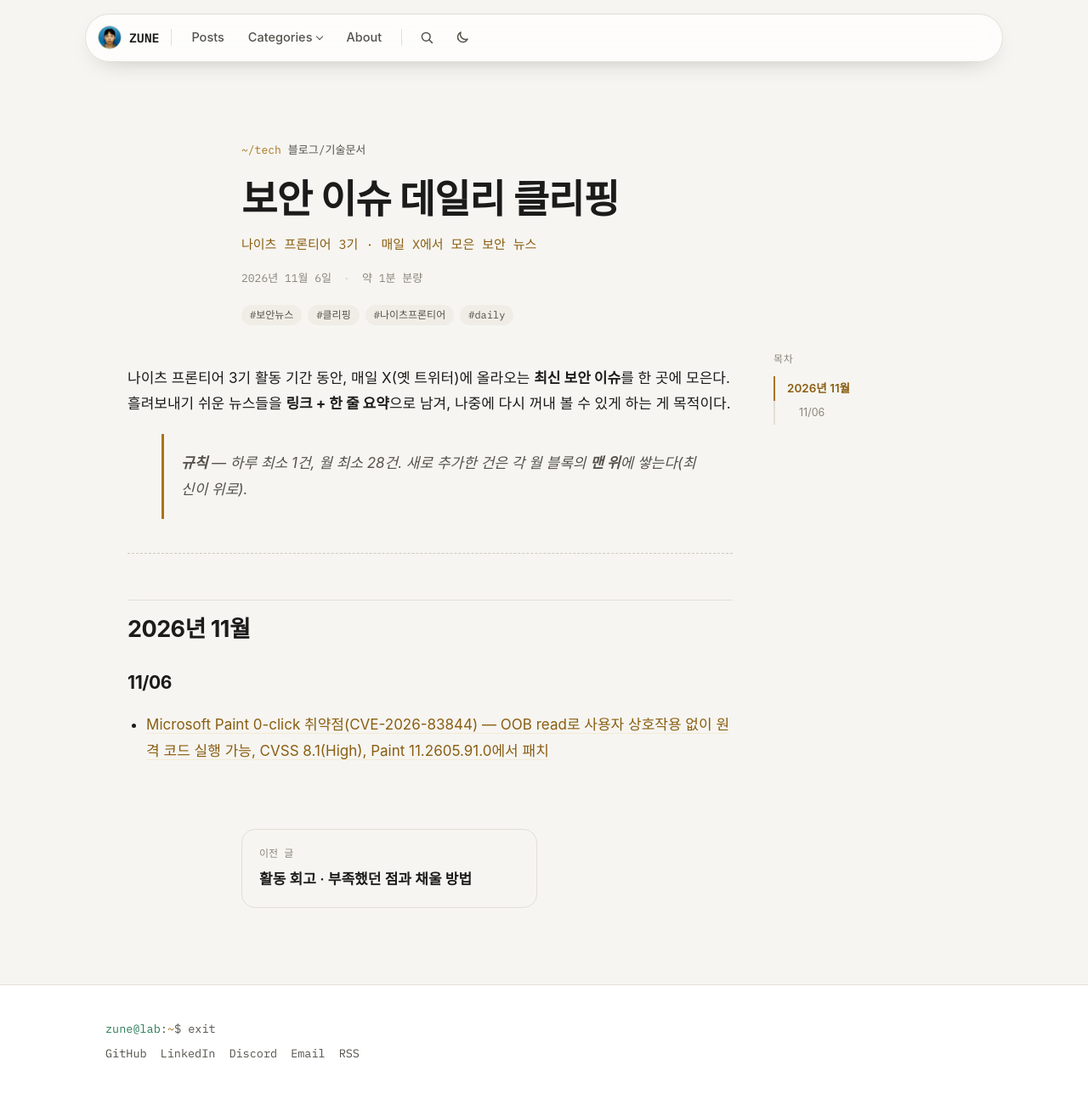
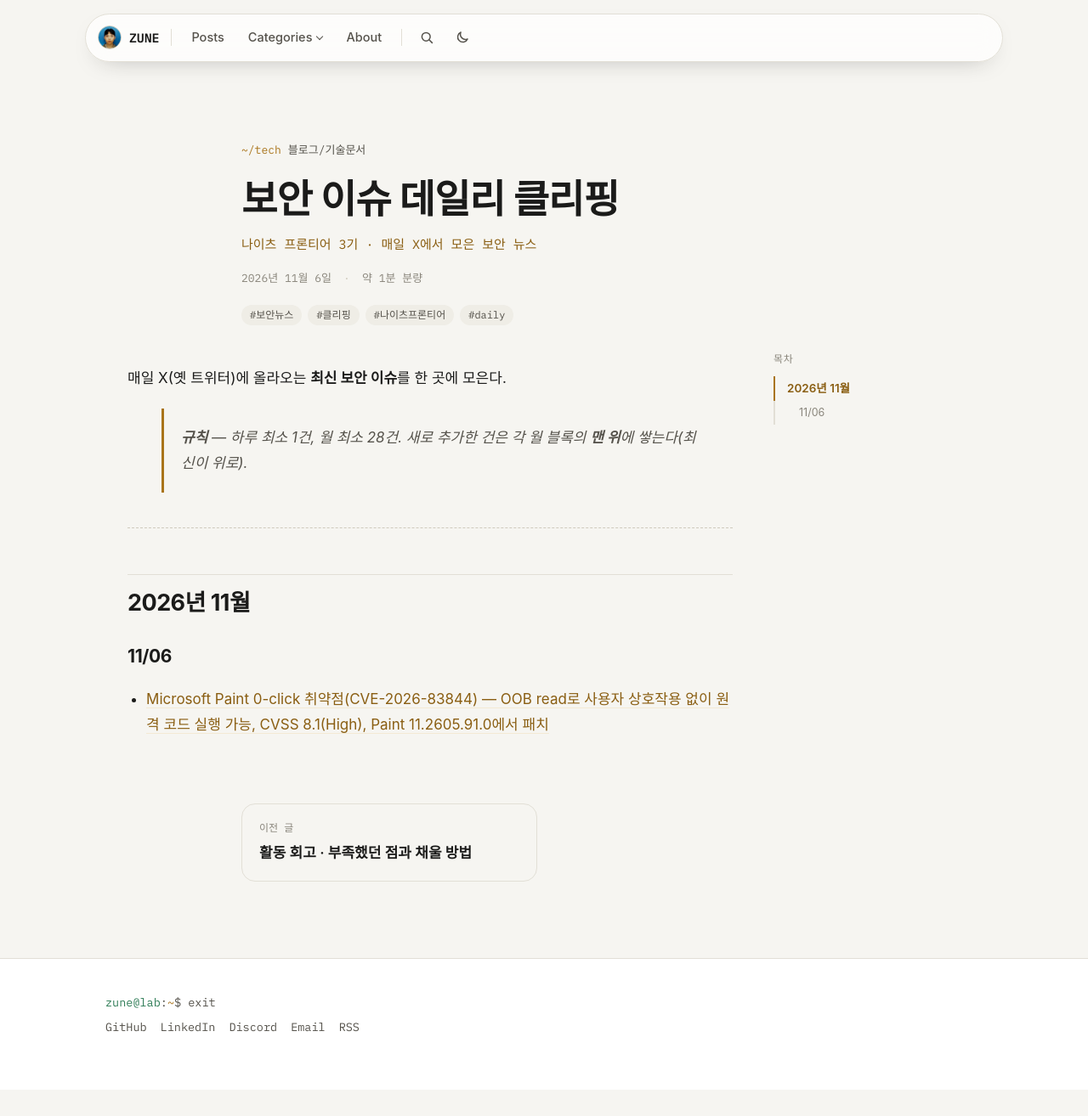
Before and after one commit to junseopark0216/junseopark0216.github.io, a Jekyll site: the page built from _posts/2026-11-06-tech-security-news-clipping.md, in a window 1280 px wide and 1314 px high. Shown: the whole window at 85% size. Built offline with Jekyll 4.4.1, drawn with Linux system fonts in a browser that asks for light colours; some web fonts are replaced.

Commit message:
Update 2026-11-06-tech-security-news-clipping.md

```diff
--- a/_posts/2026-11-06-tech-security-news-clipping.md
+++ b/_posts/2026-11-06-tech-security-news-clipping.md
@@ -7,7 +7,7 @@ group: blog
 tags: ["보안뉴스", "클리핑", "나이츠프론티어", "daily"]
 ---
 
-나이츠 프론티어 3기 활동 기간 동안, 매일 X(옛 트위터)에 올라오는 **최신 보안 이슈**를 한 곳에 모은다. 흘려보내기 쉬운 뉴스들을 **링크 + 한 줄 요약**으로 남겨, 나중에 다시 꺼내 볼 수 있게 하는 게 목적이다.
+매일 X(옛 트위터)에 올라오는 **최신 보안 이슈**를 한 곳에 모은다.
 
 > **규칙** — 하루 최소 1건, 월 최소 28건. 새로 추가한 건은 각 월 블록의 **맨 위**에 쌓는다(최신이 위로).
 
```
